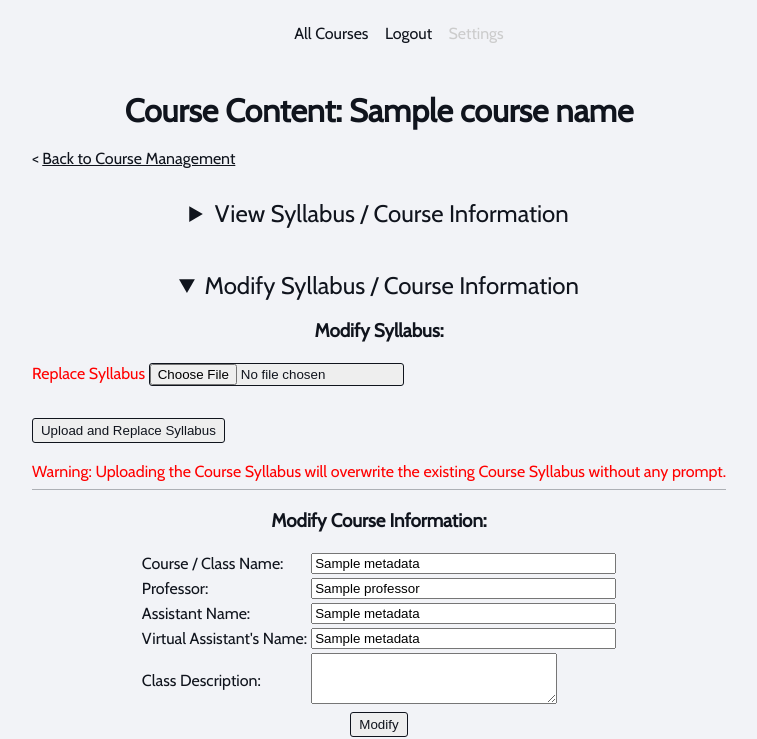
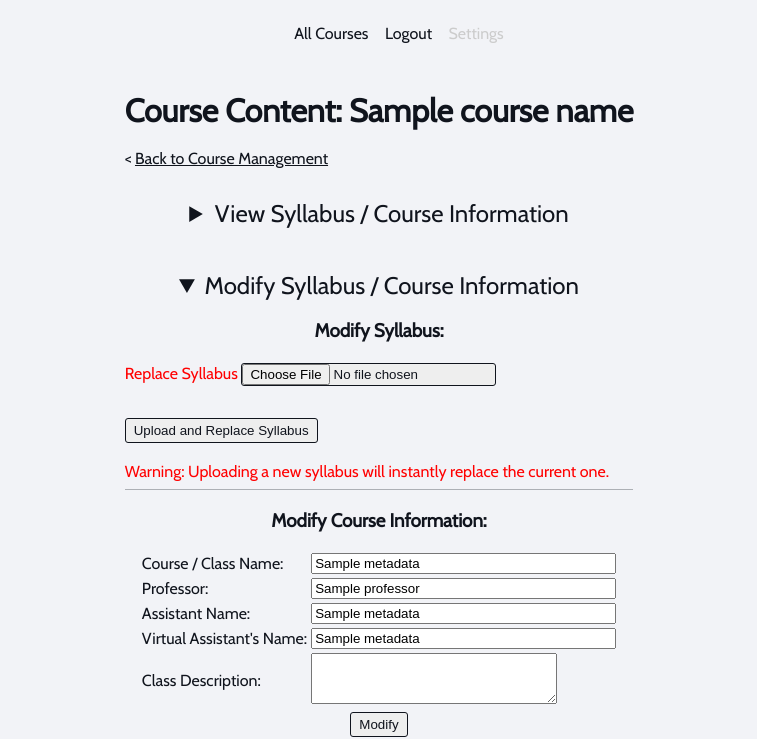
Before and after one commit to satishsurath/alldayta.xyz, a Flask app: template app/templates/course_contents.html in a window 1280 px wide, after a click on "Modify Syllabus / Course Information". Shown: the top 739 px of the page, without its empty margins (261-1018 px from the left). Run offline with Flask 3, Linux system fonts and the light colour scheme; the visitor is signed in with stand-in values (Sample User, id 1); the template is opened without the code that fills it: values that come from a table or form of the project are taken from there, most other values are stand-ins (such as "Sample title", 1, 10 or a date in 2020); some libraries are stand-ins or nearby versions.

Commit message:
updating the Syllabus overwritting warning message
Signed-off-by: Satish Surath <connect@sati.sh>

```diff
--- a/app/templates/course_contents.html
+++ b/app/templates/course_contents.html
@@ -55,7 +55,7 @@
 
              </p>
             <br>
-            <div class="alert alert-warning" role="alert"> Warning: Uploading the Course Syllabus will overwrite the existing Course Syllabus without any prompt.</div>
+            <div class="alert alert-warning" role="alert"> Warning: Uploading a new syllabus will instantly replace the current one.</div>
             <div id="processing" class="processing"></div>
         </form>
 <hr>
```
